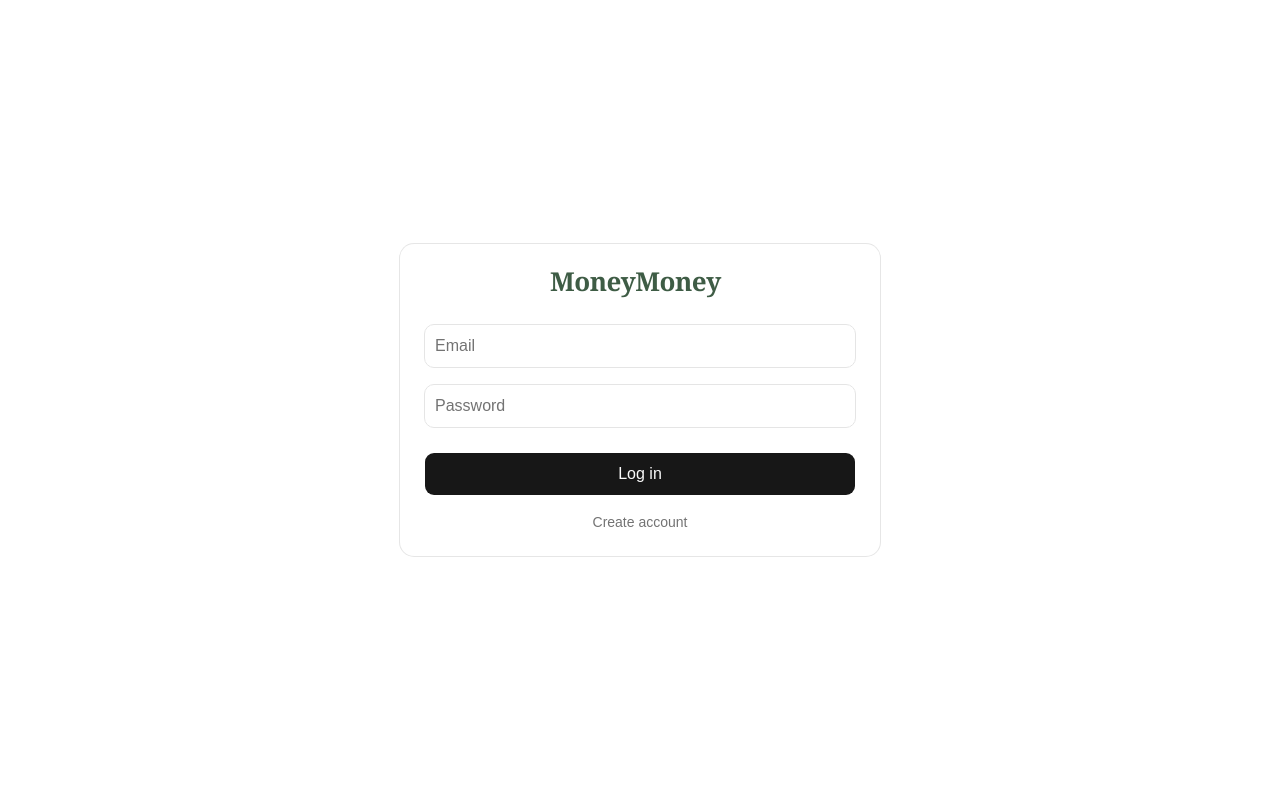
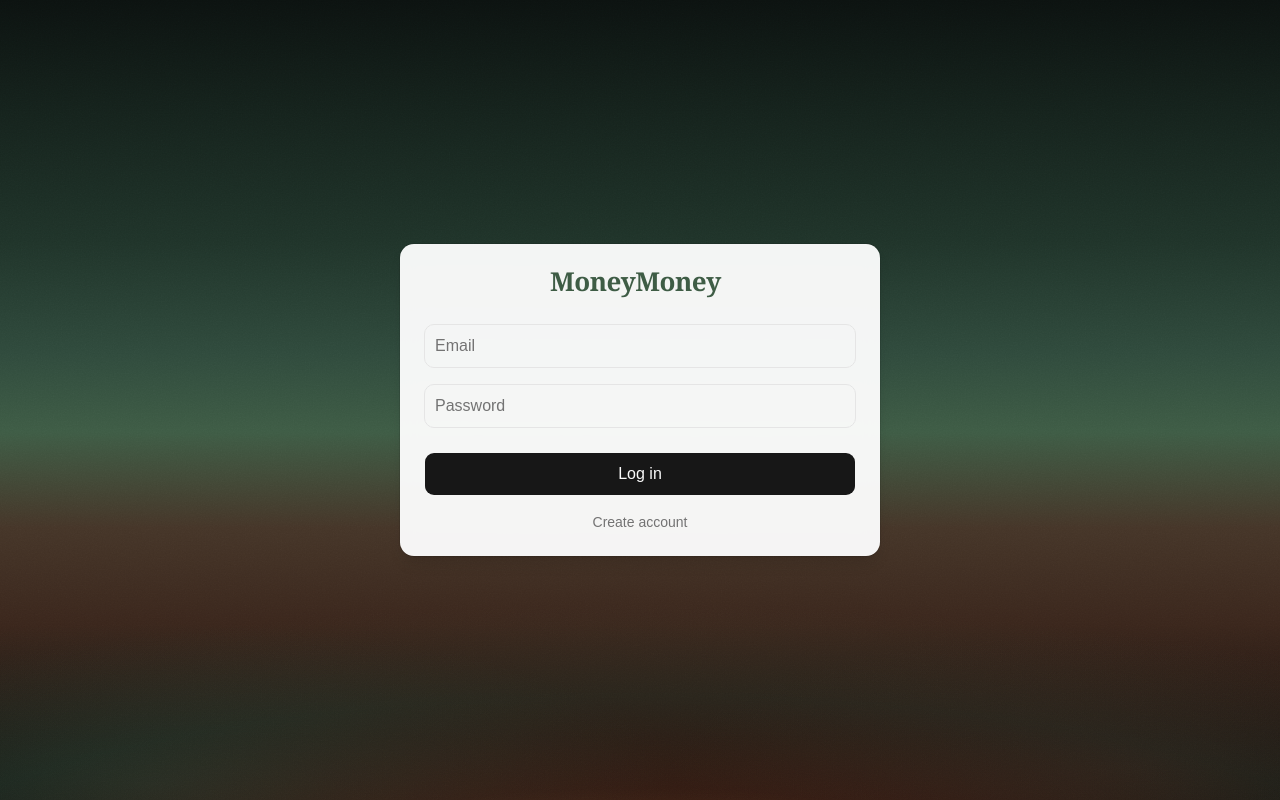
Before and after one commit to sjiyoungan/MoneyMoney, a React (Vite) app: page / in a window 1280 px wide. Built offline with nearby package versions, Linux system fonts and the light colour scheme; no server answers.

Commit message:
Add dark green-orange auth gradient with smile radial and noise.
Co-authored-by: Cursor <cursoragent@cursor.com>

```diff
--- /dev/null
+++ b/src/components/auth/AuthBackground.tsx
@@ -0,0 +1,26 @@
+export function AuthBackground() {
+  return (
+    <div
+      className="pointer-events-none fixed inset-0 -z-10 overflow-hidden"
+      aria-hidden
+    >
+      <div className="auth-gradient absolute inset-0" />
+      <svg
+        className="absolute inset-0 h-full w-full opacity-[0.14] mix-blend-soft-light"
+        xmlns="http://www.w3.org/2000/svg"
+        preserveAspectRatio="none"
+      >
+        <filter id="auth-noise">
+          <feTurbulence
+            type="fractalNoise"
+            baseFrequency="0.75"
+            numOctaves="4"
+            stitchTiles="stitch"
+          />
+          <feColorMatrix type="saturate" values="0" />
+        </filter>
+        <rect width="100%" height="100%" filter="url(#auth-noise)" />
+      </svg>
+    </div>
+  )
+}
--- a/src/index.css
+++ b/src/index.css
@@ -137,4 +137,39 @@
     font-family: 'Cormorant Garamond', Georgia, 'Times New Roman', serif;
     font-weight: 700;
   }
+
+  /* Dark green + burnt orange; linear top→bottom, smile radial at bottom */
+  .auth-gradient {
+    background-color: #0f1612;
+    background-image:
+      radial-gradient(
+        125% 52% at 50% 112%,
+        rgba(196, 98, 48, 0.5) 0%,
+        rgba(122, 58, 36, 0.32) 26%,
+        rgba(62, 92, 69, 0.18) 48%,
+        transparent 70%
+      ),
+      radial-gradient(
+        70% 35% at 12% 98%,
+        rgba(42, 78, 64, 0.35) 0%,
+        transparent 58%
+      ),
+      radial-gradient(
+        65% 32% at 88% 96%,
+        rgba(72, 44, 36, 0.28) 0%,
+        transparent 55%
+      ),
+      linear-gradient(
+        180deg,
+        #0c1210 0%,
+        #15221c 14%,
+        #1f3329 30%,
+        #2f4a3c 44%,
+        #3e5c45 54%,
+        #453528 66%,
+        #3a261c 78%,
+        #1a120e 92%,
+        #0e0c0a 100%
+      );
+  }
 }
--- a/src/pages/AuthPage.tsx
+++ b/src/pages/AuthPage.tsx
@@ -1,5 +1,6 @@
 import { useState, type FormEvent } from 'react'
 
+import { AuthBackground } from '@/components/auth/AuthBackground'
 import { MoneyMoneyLogo } from '@/components/brand/MoneyMoneyLogo'
 import { Button } from '@/components/ui/button'
 import { Card } from '@/components/ui/card'
@@ -80,9 +81,10 @@ export function AuthPage() {
   const isSignUp = mode === 'sign-up'
 
   return (
-    <div className="bg-background text-foreground min-h-svh">
-      <div className="mx-auto flex min-h-svh w-full max-w-lg items-center px-4 py-8 sm:py-12">
-        <Card className="w-full gap-0 p-6 ring-1 ring-foreground/10">
+    <div className="text-foreground relative min-h-svh">
+      <AuthBackground />
+      <div className="relative z-10 mx-auto flex min-h-svh w-full max-w-lg items-center px-4 py-8 sm:py-12">
+        <Card className="w-full gap-0 bg-card/95 p-6 shadow-lg ring-1 ring-foreground/10 backdrop-blur-sm">
           <form
             onSubmit={handleSubmit}
             className="flex w-full flex-col items-start text-left"
```
